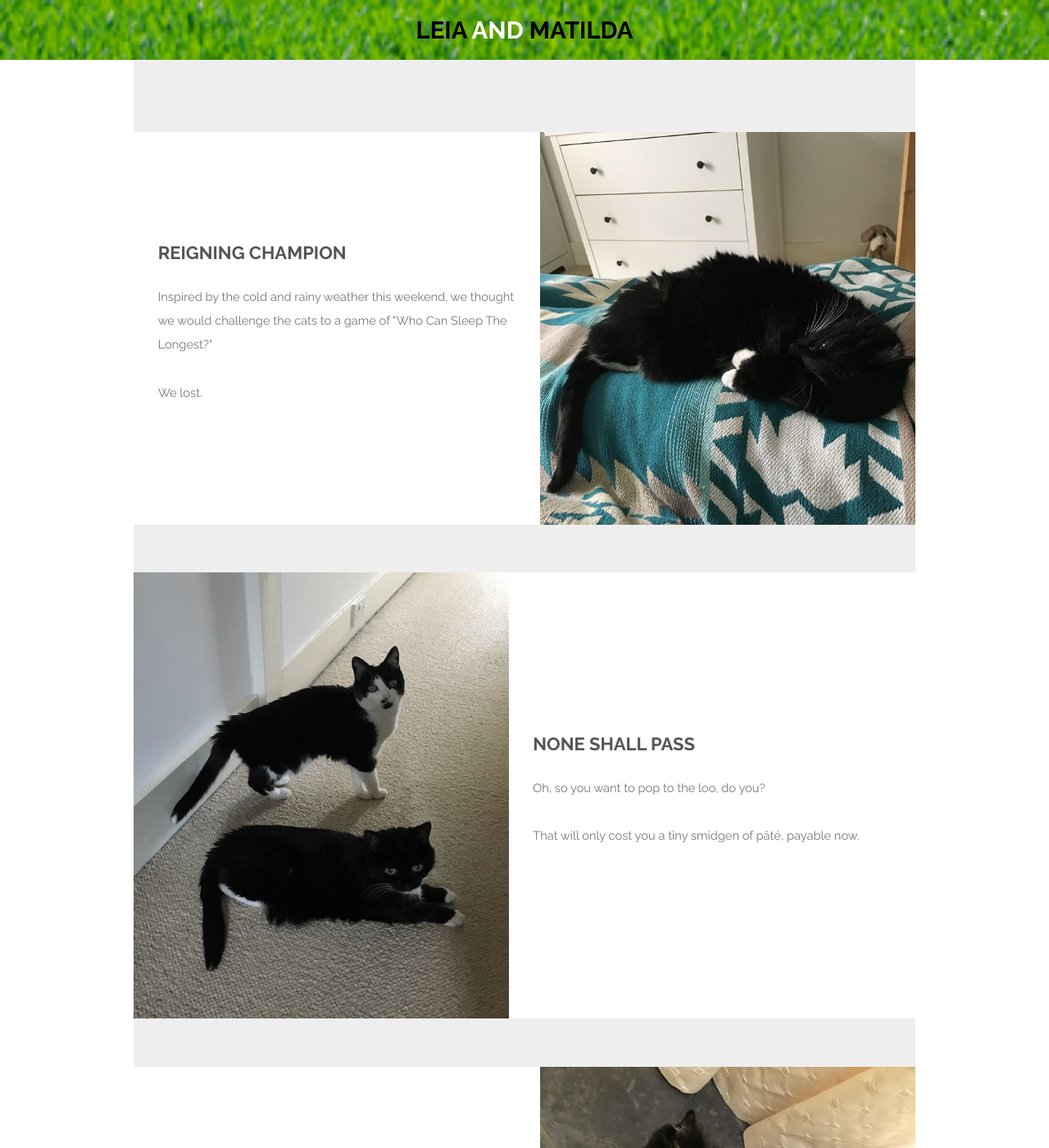
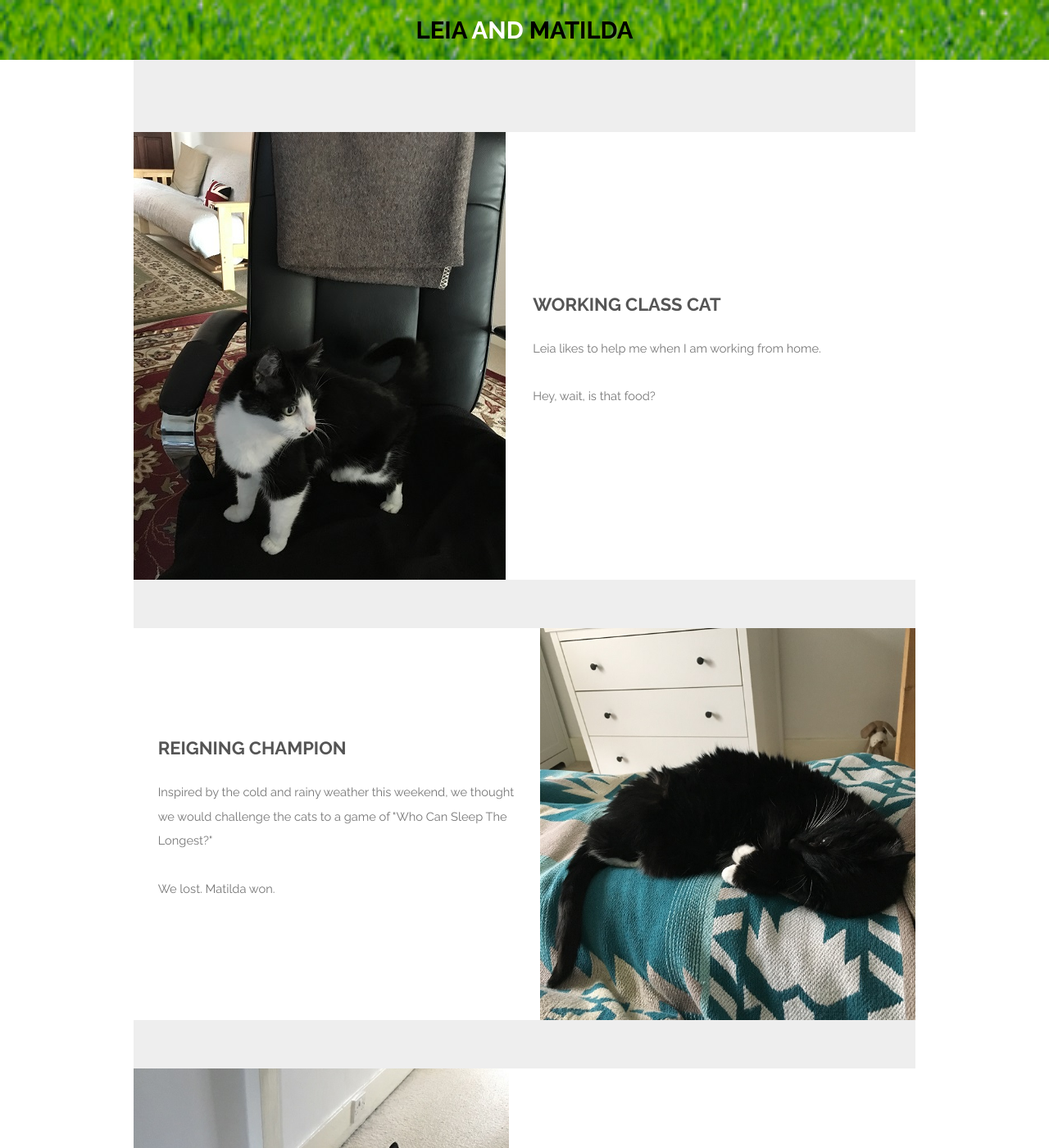
Before and after one commit to jaypalexa/leia-and-matilda, a Jekyll site: the page built from index.md, in a window 1280 px wide and 1400 px high. Shown: the whole window at 82% size. Built offline with Jekyll 4.4.1, drawn with Linux system fonts in a browser that asks for light colours; some of the changed text lies outside the part shown.

Commit message:
"Working Class Cat" post.

```diff
--- a/index.md
+++ b/index.md
@@ -6,12 +6,20 @@ description: A photo essay by Leia and Matilda
 ---
 <section id="one" class="wrapper style1">
   <div class="inner">
+    <article class="feature left">
+      <span class="image"><a href="{{ site.url }}{{ site.baseurl }}/assets/images/20170718_1118_leia.jpg"><img src="{{ site.url }}{{ site.baseurl }}/assets/images/20170718_1118_leia.jpg" /></a></span>
+      <div class="content">
+        <h2>Working Class Cat</h2>
+        <p>Leia likes to help me when I am working from home.</p>
+		<p>Hey, wait, is that food?</p>
+      </div>
+    </article>
     <article class="feature right">
       <span class="image"><a href="{{ site.url }}{{ site.baseurl }}/assets/images/20170722_1309_matilda.jpg"><img src="{{ site.url }}{{ site.baseurl }}/assets/images/20170722_1309_matilda.jpg" /></a></span>
       <div class="content">
         <h2>Reigning Champion</h2>
         <p>Inspired by the cold and rainy weather this weekend, we thought we would challenge the cats to a game of "Who Can Sleep The Longest?"</p>
-		<p>We lost.</p>
+		<p>We lost.  Matilda won.</p>
       </div>
     </article>
     <article class="feature left">
```
Also changed, not shown: other parts of index.md (+1 -0 lines).
